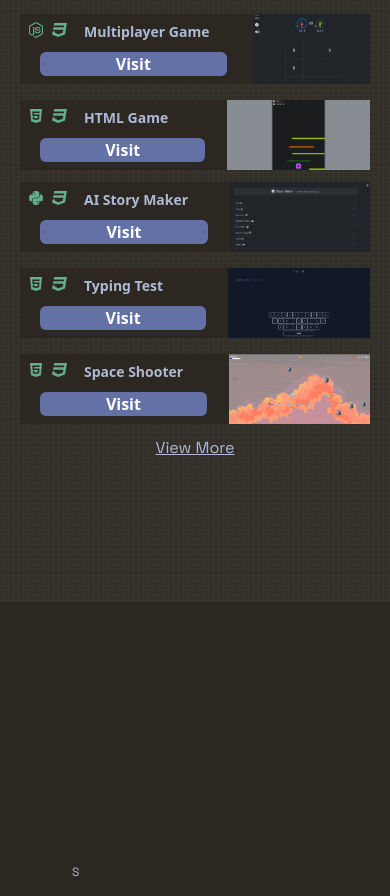
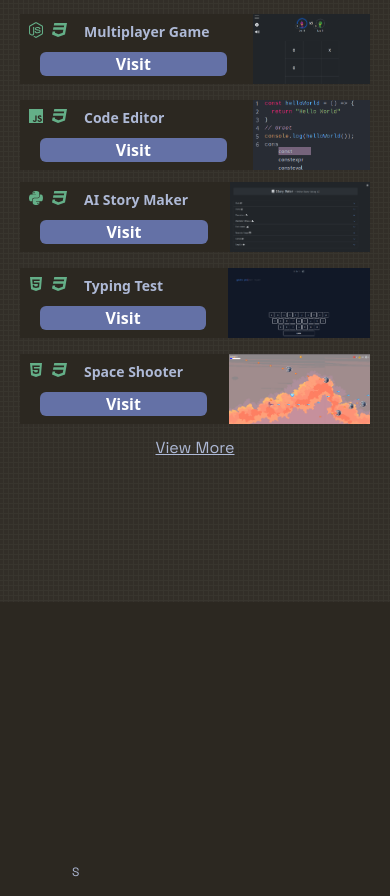
Before and after one commit to Sidmaz666/sidmaz.xyz, a Next.js app: page / in a window 390 px wide. Shown: the part 1930-2826 px from the top of the page. Built offline with nearby package versions, Linux system fonts and the light colour scheme.

Commit message:
update work3

```diff
--- a/src/components/home/work.js
+++ b/src/components/home/work.js
@@ -1,3 +1,4 @@
+import {FaJs} from "react-icons/fa6"
 import SlideAnimation from "../utils/slide_animation"
 import { FaNodeJs, FaHtml5, FaCss3, FaPython } from "react-icons/fa"
 
@@ -87,8 +88,8 @@ export default function Work(){
 		  md:block flex justify-between flex-row-reverse md:flex-row
 		  ">
 		  <img src="./img/work3.png"
-		  className="w-[50%] md:w-full h-full md:object-none
-		  md:object-center object-cover object-top "
+		  className="w-[50%] md:w-full h-full object-cover
+		  object-left"
 		  alt=""/>
 		  <div className="md:absolute w-full md:top-0 md:left-0 md:w-0 md:invisible
 		    md:flex h-full md:flex-col md:space-y-2 md:justify-center md:items-center
@@ -98,16 +99,16 @@ export default function Work(){
 		    bg-smoky-black-800 relative">
 		    	<span className="md:text-xl font-semibold absolute
 			      md:relative top-2 md:top-0 left-16 md:left-0 text-nowrap text-sm"
-			  >HTML Game</span>
+			  >Code Editor</span>
 			<div className="font-semibold text-amazon-500
 			  absolute md:relative md:top-0 top-2  md:left-0 left-2">
     			 <div className="flex space-x-2 md:mb-2">
-			  <FaHtml5/>
+			  <FaJs/>
 			  <FaCss3/>
     			</div>
 			</div>
 			<a target="_blank"
-			   href="https://fragileheart.netlify.app/"
+			   href="https://github.com/Sidmaz666/tux"
 			  className="md:p-2 rounded-md bg-liberty-600
 				 absolute md:relative md:bottom-0
 				 bottom-2 md:left-0 left-0 w-[80%] md:w-auto mr-5 md:mr-0 ml-5 md:ml-0 text-center
```
Also changed, not shown: public/img/work3.png.
